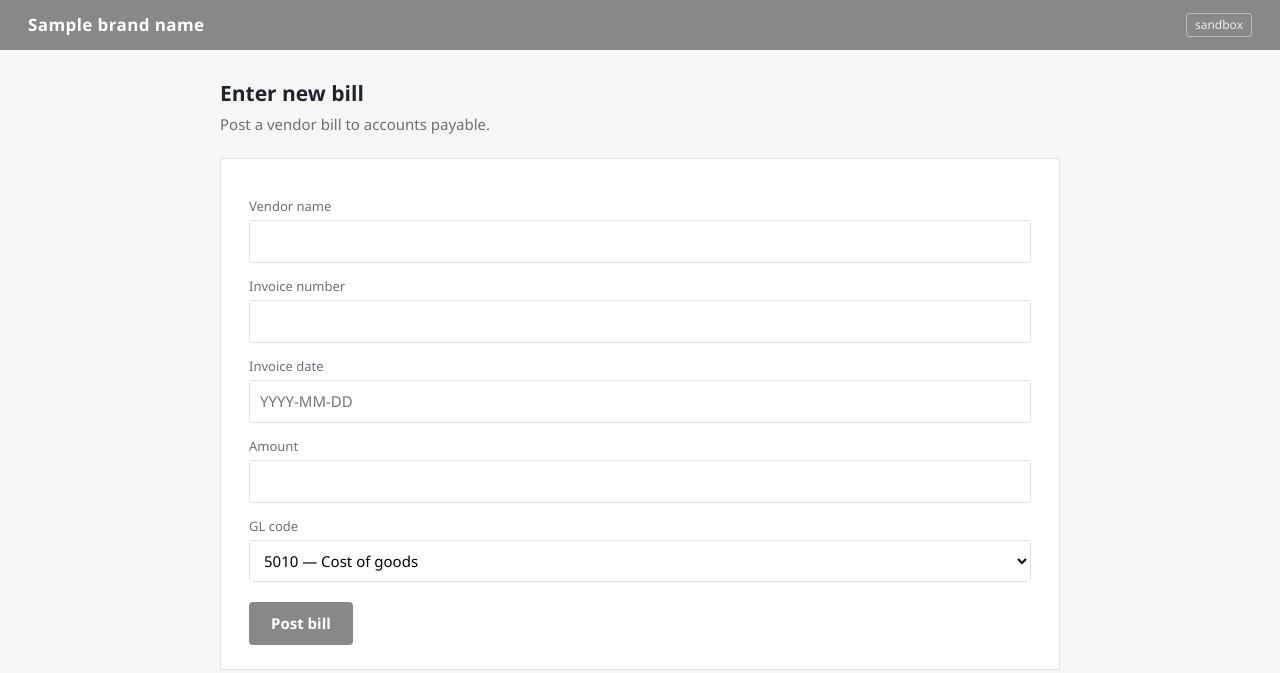
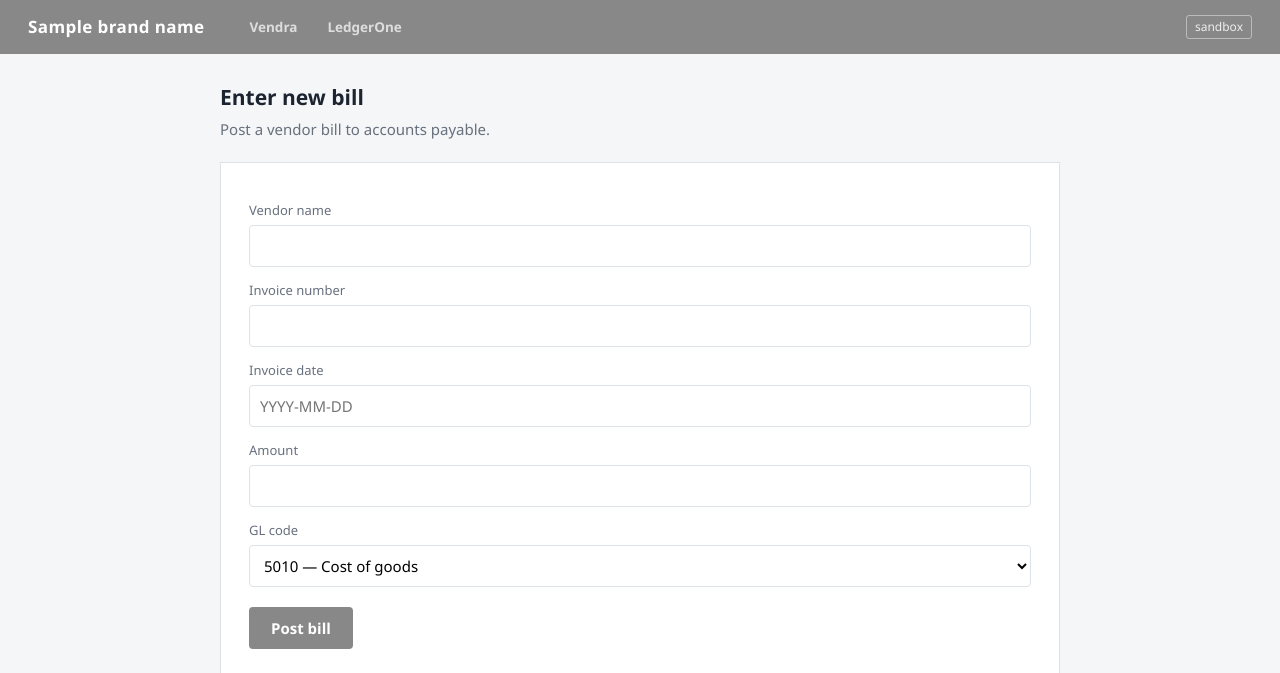
Before and after one commit to pulkit-21/understudy, a Python web app: template backend/app/mockapps/templates/erp_new.html in a window 1280 px wide. Shown: the top 673 px of the page. Run offline with Jinja, Linux system fonts and the light colour scheme; the template is opened without the code that fills it: most values are stand-ins (such as "Sample title", 1, 10 or a date in 2020).

Commit message:
Recorder UX: persistent Vendra/LedgerOne app switcher in the mock-app header, so you can cross apps mid-recording

```diff
--- a/backend/app/mockapps/templates/base.html
+++ b/backend/app/mockapps/templates/base.html
@@ -53,11 +53,24 @@
   .totals .lbl { color:var(--mut); }
   .totals .amt { text-align:right; font-weight:600; }
   .btn-link { display:inline-block; margin-top:0; padding:6px 12px; font-size:13px; }
+  header.appbar .appnav { display:flex; gap:4px; margin-left:22px; }
+  header.appbar .appnav a { color:#fff; text-decoration:none; font-size:13.5px;
+    font-weight:600; padding:4px 12px; border-radius:6px; opacity:.72;
+    border:1px solid transparent; }
+  header.appbar .appnav a:hover { opacity:1; background:rgba(255,255,255,.12); }
+  header.appbar .appnav a.on { opacity:1; background:rgba(255,255,255,.18);
+    border-color:rgba(255,255,255,.35); }
 </style>
 </head>
 <body style="--brand: {{ brand_color }}">
 <header class="appbar">
   <span class="logo">{{ brand_name }}</span>
+  <nav class="appnav">
+    <a href="/portal" data-testid="app-vendra"
+       class="{{ 'on' if brand_name == 'Vendra' else '' }}">Vendra</a>
+    <a href="/erp" data-testid="app-ledgerone"
+       class="{{ 'on' if brand_name == 'LedgerOne' else '' }}">LedgerOne</a>
+  </nav>
   <span class="env">sandbox</span>
 </header>
 <main>{% block body %}{% endblock %}</main>
--- a/frontend/src/routes/TracesPage.tsx
+++ b/frontend/src/routes/TracesPage.tsx
@@ -69,7 +69,8 @@ export function TracesPage() {
           <div><b>Teach Understudy by doing the task once.</b></div>
           <ol style={{ margin: "8px 0", paddingLeft: 20 }}>
             <li>You'll land in <b>Vendra</b> (the invoice portal) with recording on.</li>
-            <li>Open an invoice, read it, switch to <b>LedgerOne</b>, enter the bill, and post it.</li>
+            <li>Open an invoice and read it, then switch to <b>LedgerOne</b> using the
+                <b> Vendra / LedgerOne</b> links in the top bar, enter the bill, and post it.</li>
             <li>Click <b>Stop &amp; save</b> in the recorder widget — Understudy learns the procedure.</li>
           </ol>
           <div style={{ display: "flex", gap: 8 }}>
```
